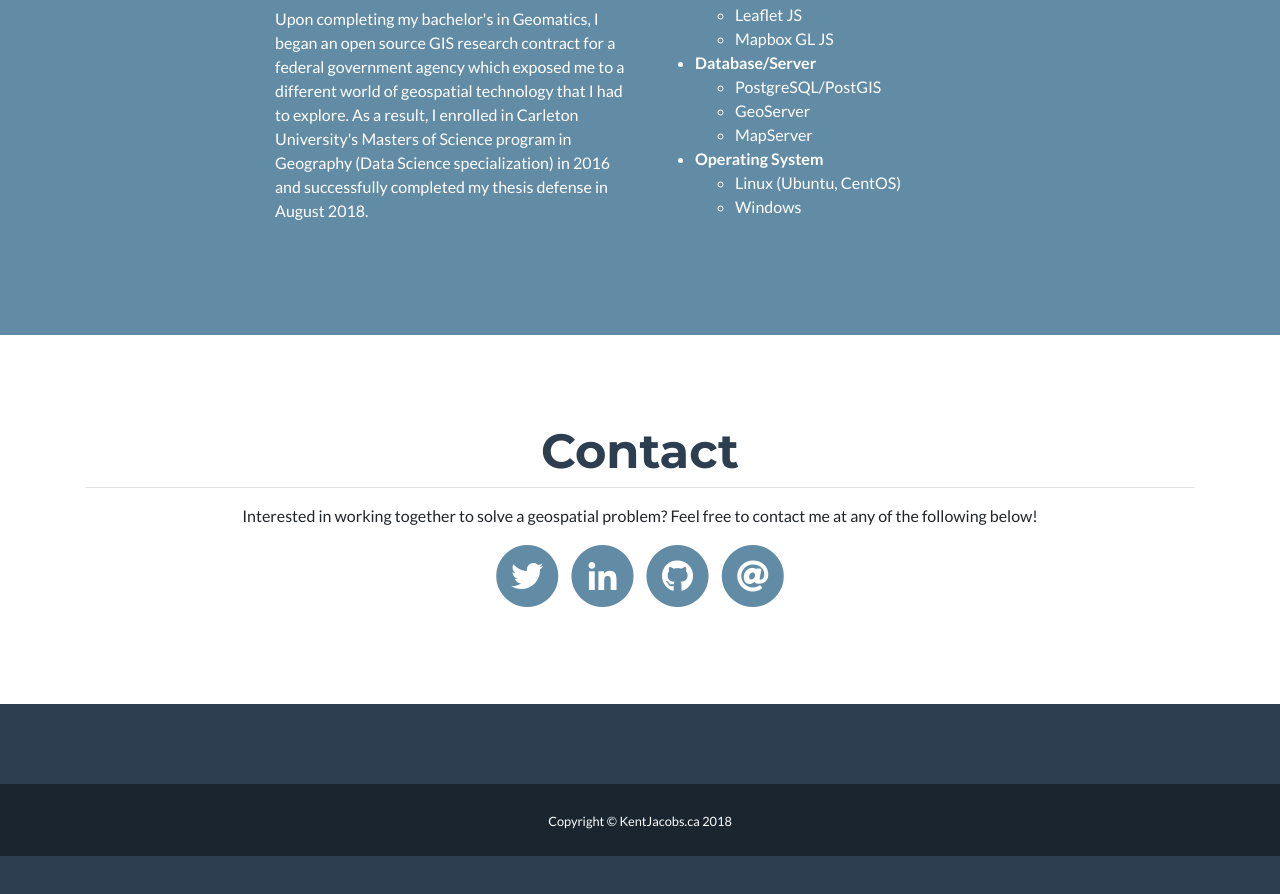
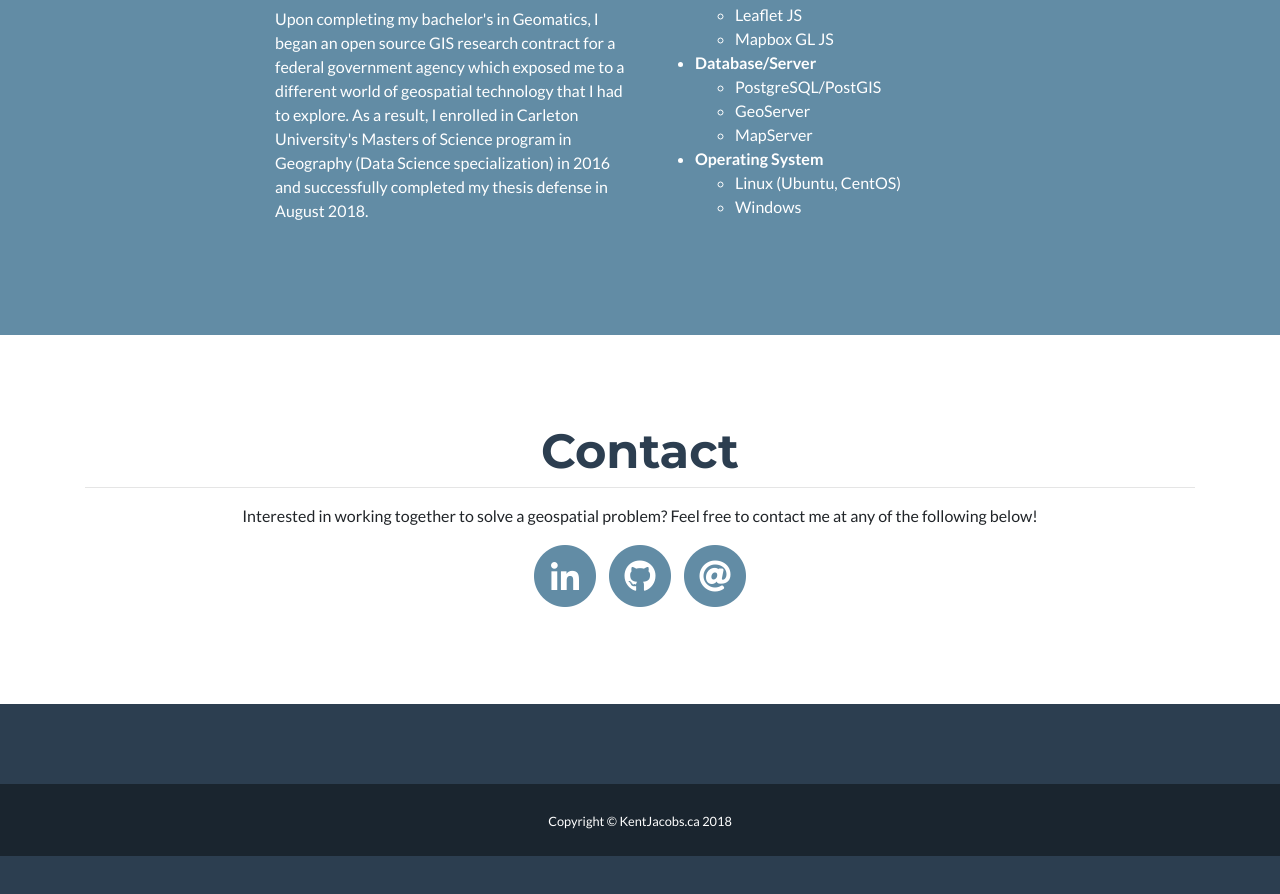
Before and after one commit to ktjaco/kentjacobs.net, a plain HTML site: page index.html in a window 1280 px wide. Shown: the part 1701-2595 px from the top of the page. Drawn offline with Linux system fonts and the light colour scheme.

Commit message:
remove link

```diff
--- a/index.html
+++ b/index.html
@@ -192,12 +192,6 @@
         <div class="row align-items-center justify-content-center">
           <div class=".col-md-6">
             <ul class="list-inline mb-0">
-              <li class="list-inline-item">
-                <a class="fa-stack fa-2x" href="https://twitter.com/kntjcbs" target="_blank">
-                  <i class="fa fa-circle fa-stack-2x icon-background2"></i>
-                  <i class="fab fa-twitter fa-stack-1x"></i>
-               </a>
-              </li>
               <li class="list-inline-item">
                 <a class="fa-stack fa-2x" href="https://www.linkedin.com/in/kentjacobs/" target="_blank">
                   <i class="fa fa-circle fa-stack-2x icon-background2"></i>
```
